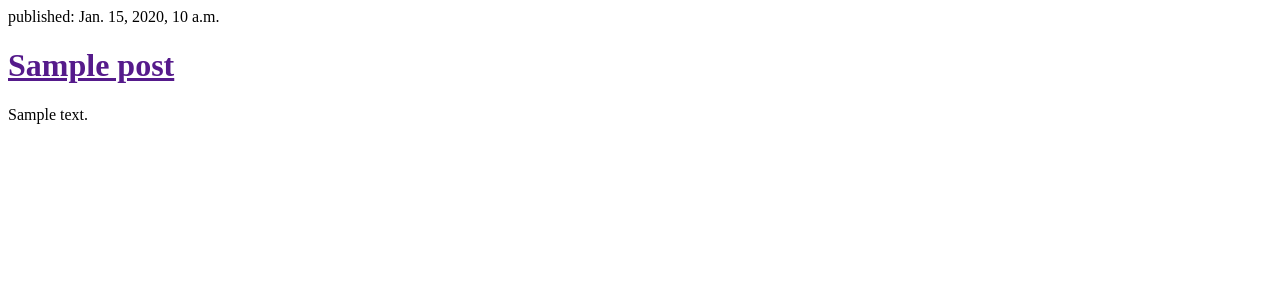
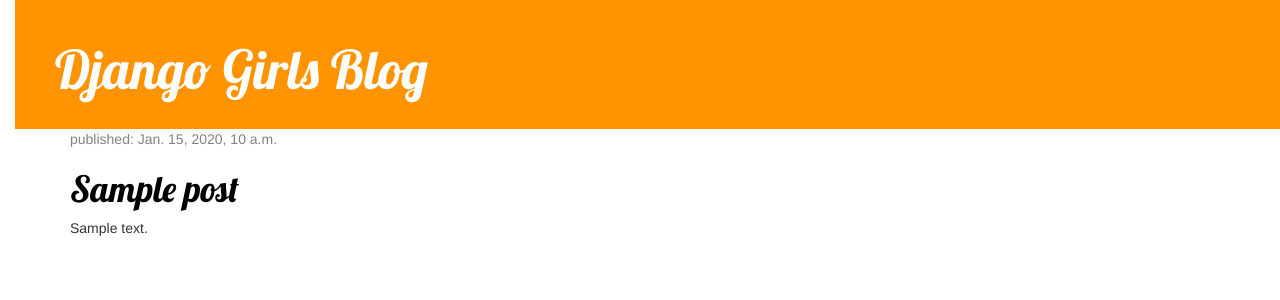
Before and after one commit to ccyccyccy/django-blog, a Django app: template blog/templates/blog/post_list.html in a window 1280 px wide. Shown: the top 300 px of the page. Run offline with Django 3.2, Linux system fonts and the light colour scheme; the template is opened without the code that fills it: values that come from a table or form of the project are taken from there, others are empty; tables that the repository leaves empty hold one stand-in row (values such as "Sample post"); some libraries are stand-ins or nearby versions.

Commit message:
Added post_detail.html for each individual posts and CSS for site

```diff
--- /dev/null
+++ b/blog/static/css/blog.css
@@ -0,0 +1,55 @@
+h1 a {
+    color: #FCA205;
+    font-family: 'Lobster';
+}
+
+body {
+    padding-left: 15px;
+}
+
+.header {
+    background-color: #ff9400;
+    margin-top: 0;
+    padding: 20px 20px 20px 40px;
+}
+
+.header h1, .header h1 a, .header a:visited, .header a:active {
+    color: #ffffff;
+    font-size: 40pt;
+    text-decoration: none;
+}
+
+.content {
+    margin-left: 40px;
+}
+
+h1, h2, h3, h4 {
+    font-family: 'Lobster', cursive;
+}
+
+.date {
+    color: #828282;
+}
+
+.save {
+    float: right;
+}
+
+.post-form textarea, .post-form input {
+    width: 100%;
+}
+
+.top-menu, .top-menu:hover, .top-menu:visited {
+    color: #ffffff;
+    float: right;
+    font-size: 26pt;
+    margin-right: 20px;
+}
+
+.post {
+    margin-bottom: 70px;
+}
+
+.post h1 a, .post h1 a:visited {
+    color: #000000;
+}
--- /dev/null
+++ b/blog/templates/blog/base.html
@@ -0,0 +1,23 @@
+{% load staticfiles %}
+<html>
+    <head>
+        <link rel="stylesheet" href="//maxcdn.bootstrapcdn.com/bootstrap/3.3.7/css/bootstrap.min.css">
+        <link rel="stylesheet" href="//maxcdn.bootstrapcdn.com/bootstrap/3.3.7/css/bootstrap-theme.min.css">
+        <link rel="stylesheet" href="{% static 'css/blog.css' %}">
+        <link href="https://fonts.googleapis.com/css?family=Lobster" rel="stylesheet">
+        <title>Django Girls</title>
+    </head>
+    <body>
+        <div class="header">
+            <h1><a href="/">Django Girls Blog</a></h1>
+        </div>
+        <div class="content container">
+            <div class="row">
+                <div class="col-md-8">
+                {% block content %}
+                {% endblock %}
+                </div>
+            </div>
+        </div>
+    </body>
+</html>
--- a/blog/templates/blog/post_list.html
+++ b/blog/templates/blog/post_list.html
@@ -1,14 +1,13 @@
-<html>
-    <head>
-        <title>Django Girls blog</title>
-    </head>
-    <body>
-        {% for post in posts %}
-        <div>
-            <p>published: {{ post.published_date }}</p>
-            <h1><a href=''>{{ post.title }}</a></h1>
+{% extends 'blog/base.html' %}
+
+{% block content %}
+    {% for post in posts %}
+        <div class="post">
+            <div class="date">
+                <p>published: {{ post.published_date }}</p>
+            </div>
+            <h1><a href="{% url 'post_detail' pkk=post.pk %}">{{ post.title }}</a></h1>
             <p>{{ post.text|linebreaksbr }}</p>
         </div>
-        {% endfor %}
-    </body>
-</html>
+    {% endfor %}
+{% endblock %}
--- a/blog/urls.py
+++ b/blog/urls.py
@@ -3,4 +3,5 @@ from . import views
 
 urlpatterns = [
     url(r'^$', views.post_list, name='post_list'),
+    url(r'^post/(?P<pkk>\d+)/$', views.post_detail, name='post_detail'),
 ]
--- a/blog/views.py
+++ b/blog/views.py
@@ -1,7 +1,11 @@
-from django.shortcuts import render
+from django.shortcuts import render, get_object_or_404
 from django.utils import timezone
 from .models import Post
 
 def post_list(request):
     posts = Post.objects.filter(published_date__lte = timezone.now()).order_by('published_date')
     return render(request, 'blog/post_list.html', {'posts': posts})
+
+def post_detail(request, pkk):
+    post = get_object_or_404(Post, pk=pkk)
+    return render(request, 'blog/post_detail.html', {'post': post})
```
Also changed, not shown: blog/templates/blog/post_detail.html (added, +15 -0 lines).
